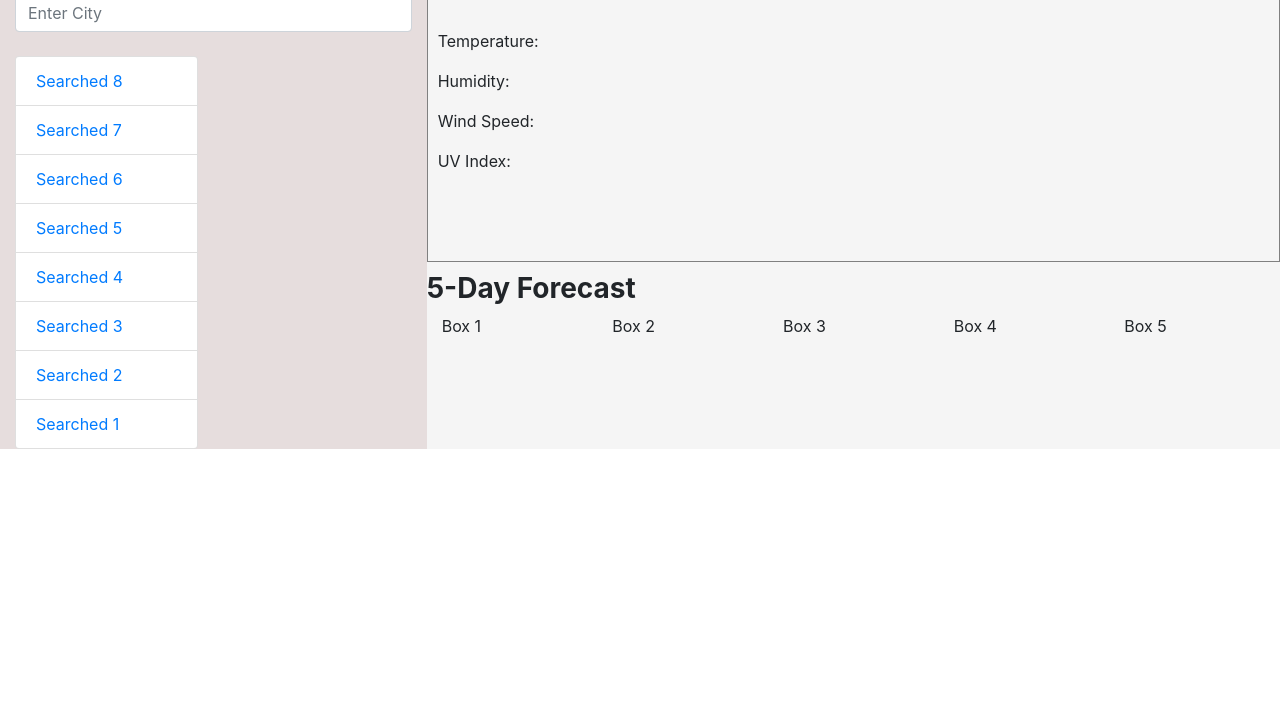
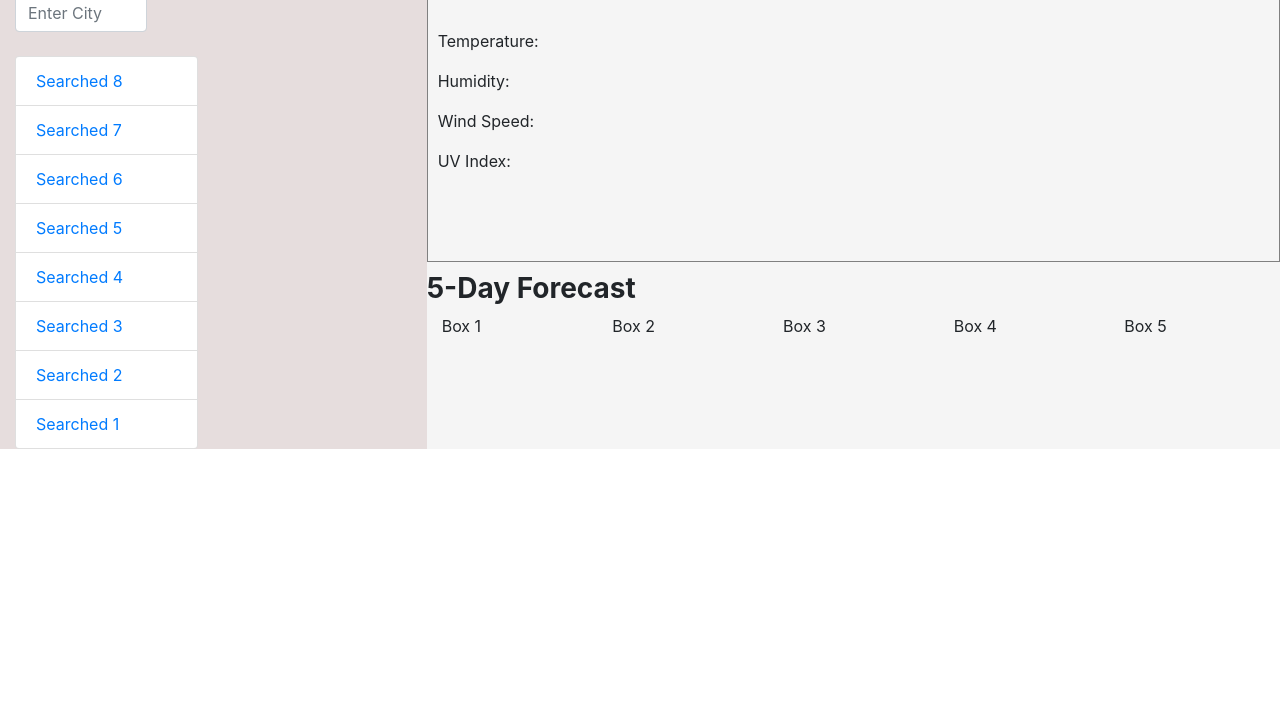
Before and after one commit to kryshtenet/6weatherDashboard, a plain HTML site: page index.html in a window 1280 px wide. Shown: the part 94-800 px from the top of the page. Drawn offline with nearby package versions, Linux system fonts and the light colour scheme.

Commit message:
Updated html

```diff
--- a/index.html
+++ b/index.html
@@ -24,9 +24,10 @@
         <div class="row">
           <div class="searchCity col-lg-4">
             <label for="city" id="inputBoxName">Search for a City:</label>
-            <input type="text" class="form-control" id="city" placeholder="Enter City">
+            <input type="text" class="form-control col-md-4" id="city" placeholder="Enter City">
 
             <br>
+
             <div class="list-group col-lg-6">
               <a href="#" class="list-group-item">Searched 8</a>
               <a href="#" class="list-group-item">Searched 7</a>
```
